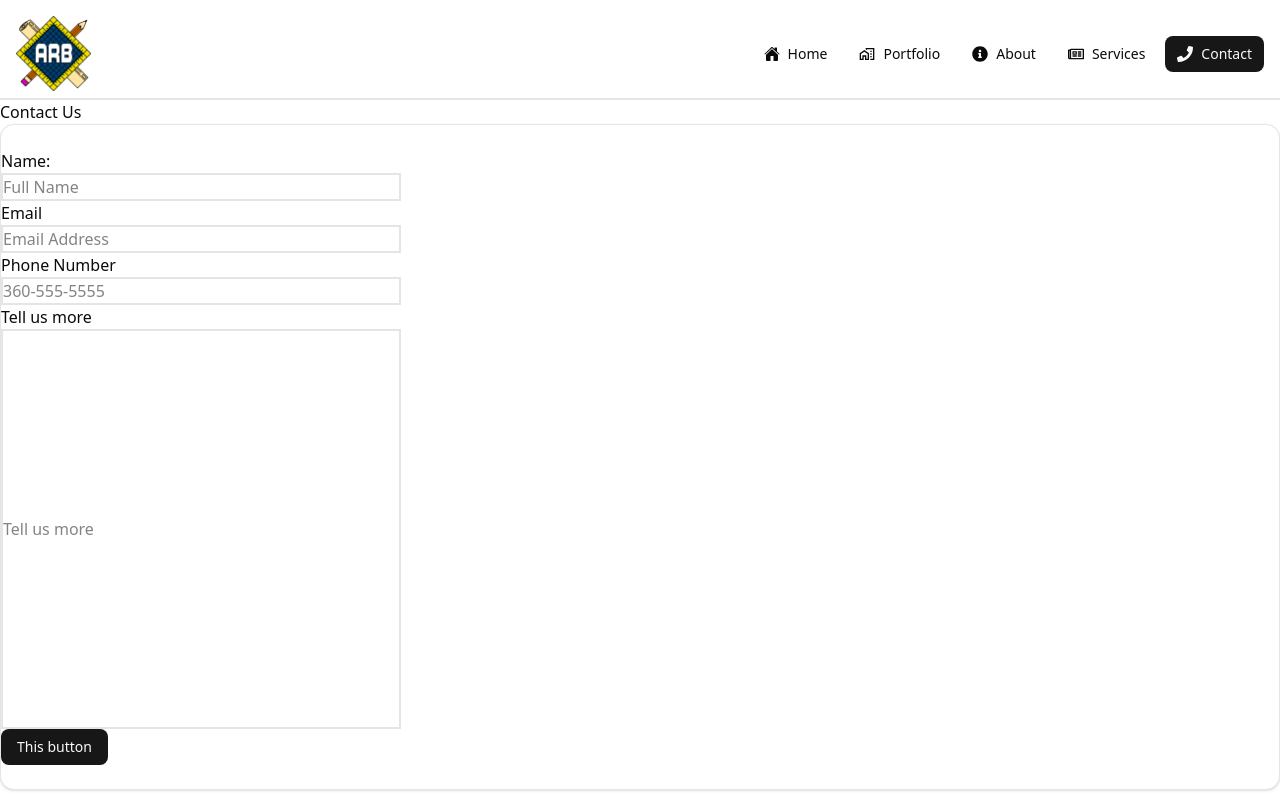
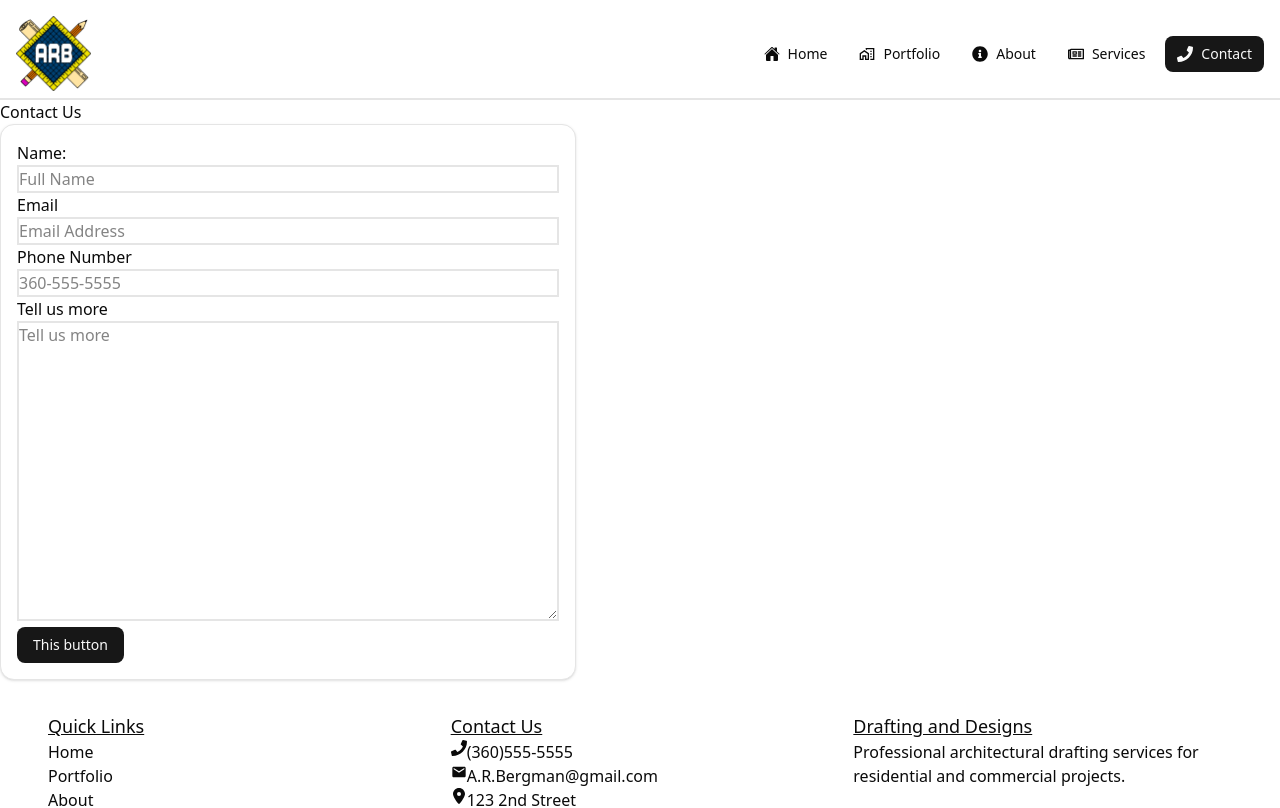
Before and after one commit to Peterksharma/alex-bergman, a Next.js app: page /contact in a window 1280 px wide. Shown: the top 808 px of the page. Built offline with nearby package versions, Linux system fonts and the light colour scheme.

Commit message:
got the form submit working

```diff
--- a/src/app/(pages)/contact/page.js
+++ b/src/app/(pages)/contact/page.js
@@ -6,7 +6,9 @@ export default function Contact() {
         <div>
 
             Contact Us
+            <div className="w-[45vw]">
         <ContactForm />
+            </div>
         </div>
     )
 }
--- a/src/components/contact/ContactForm.jsx
+++ b/src/components/contact/ContactForm.jsx
@@ -14,7 +14,7 @@ export default function ContactForm() {
             name: 'name',
             placeholder: 'Full Name',
             require: true,
-            className: "border-2 w-[400px]"
+            className: "border-2 w-full"
         },
         {
             label: 'Email',
@@ -22,7 +22,7 @@ export default function ContactForm() {
             name: 'email',
             placeholder: 'Email Address',
             require: true,
-            className: "border-2 w-[400px]"
+            className: "border-2 w-full"
         },
         {
             label: 'Phone Number',
@@ -30,7 +30,7 @@ export default function ContactForm() {
             name: 'phone',
             placeholder: '360-555-5555',
             require: true,
-            className: "border-2 w-[400px]"
+            className: "border-2 w-full"
         },
         {
             label: 'Tell us more',
@@ -38,7 +38,7 @@ export default function ContactForm() {
             name: 'body',
             placeholder: 'Tell us more',
             require: true,
-            className: "border-2 w-[400px] h-[400px]"
+            className: "border-2 w-full h-[300px]"
         },
     ]
 
@@ -47,6 +47,15 @@ export default function ContactForm() {
         return formFields.map((formFields, index) => (
             <div key={index}>
                 <div><label>{formFields.label}</label></div>
+                {formFields.type === 'textarea' ? (
+                  <textarea
+                      type={formFields.type}
+                      name={formFields.name}
+                      required={formFields.require}
+                      placeholder={formFields.placeholder}
+                      className={formFields.className}
+                  />
+                ) :
                 <input
                     type={formFields.type}
                     name={formFields.name}
@@ -54,6 +63,7 @@ export default function ContactForm() {
                     placeholder={formFields.placeholder}
                     className={formFields.className}
                 />
+                }
             </div>
         ))
     }
@@ -61,7 +71,7 @@ export default function ContactForm() {
 
     return (
         <div>
-            <Card>
+            <Card className='p-4'>
             <form action={submitContactForm}>
             {renderForm()}
             <Button type='submit' >This button</Button>
```
